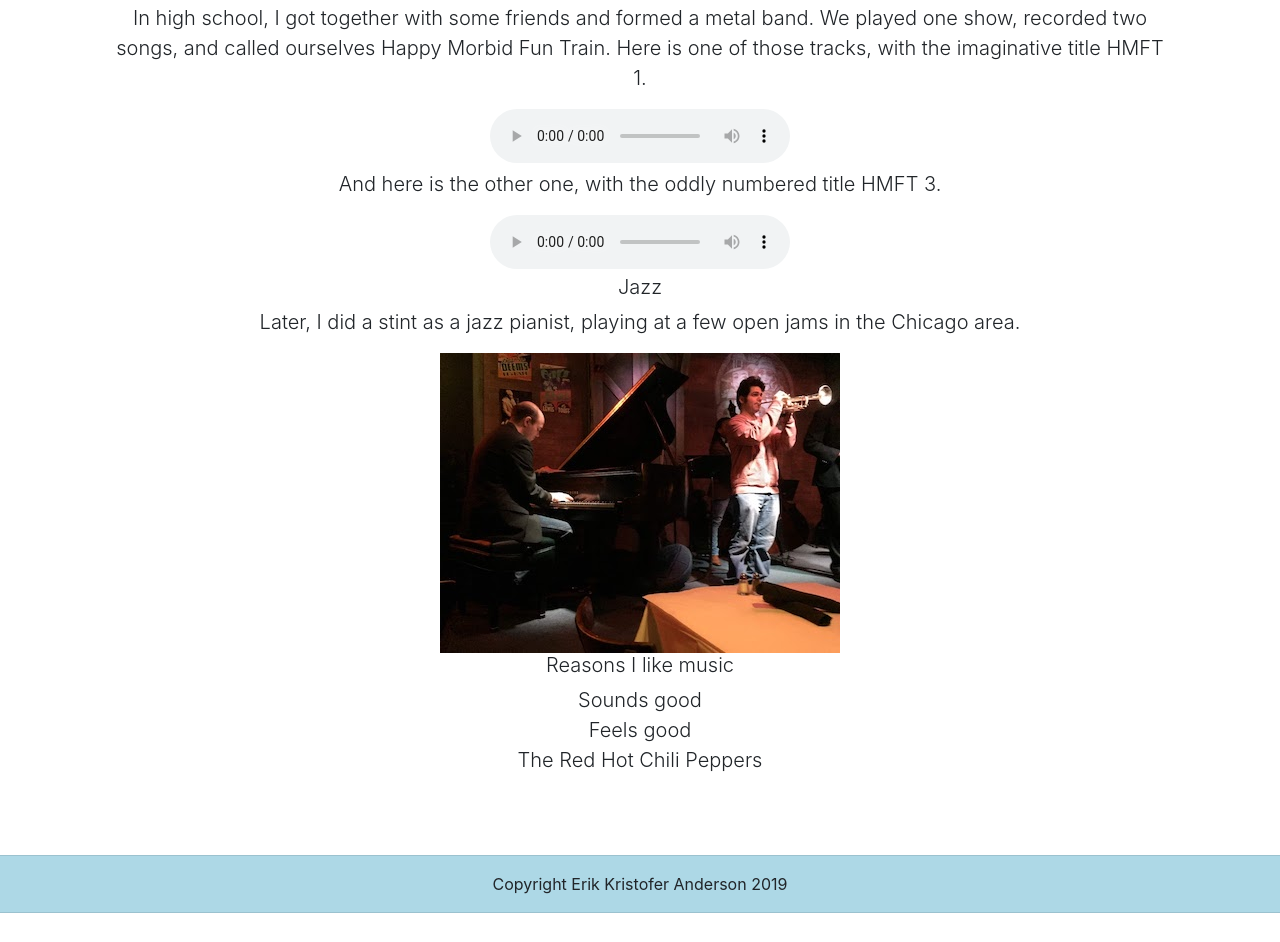
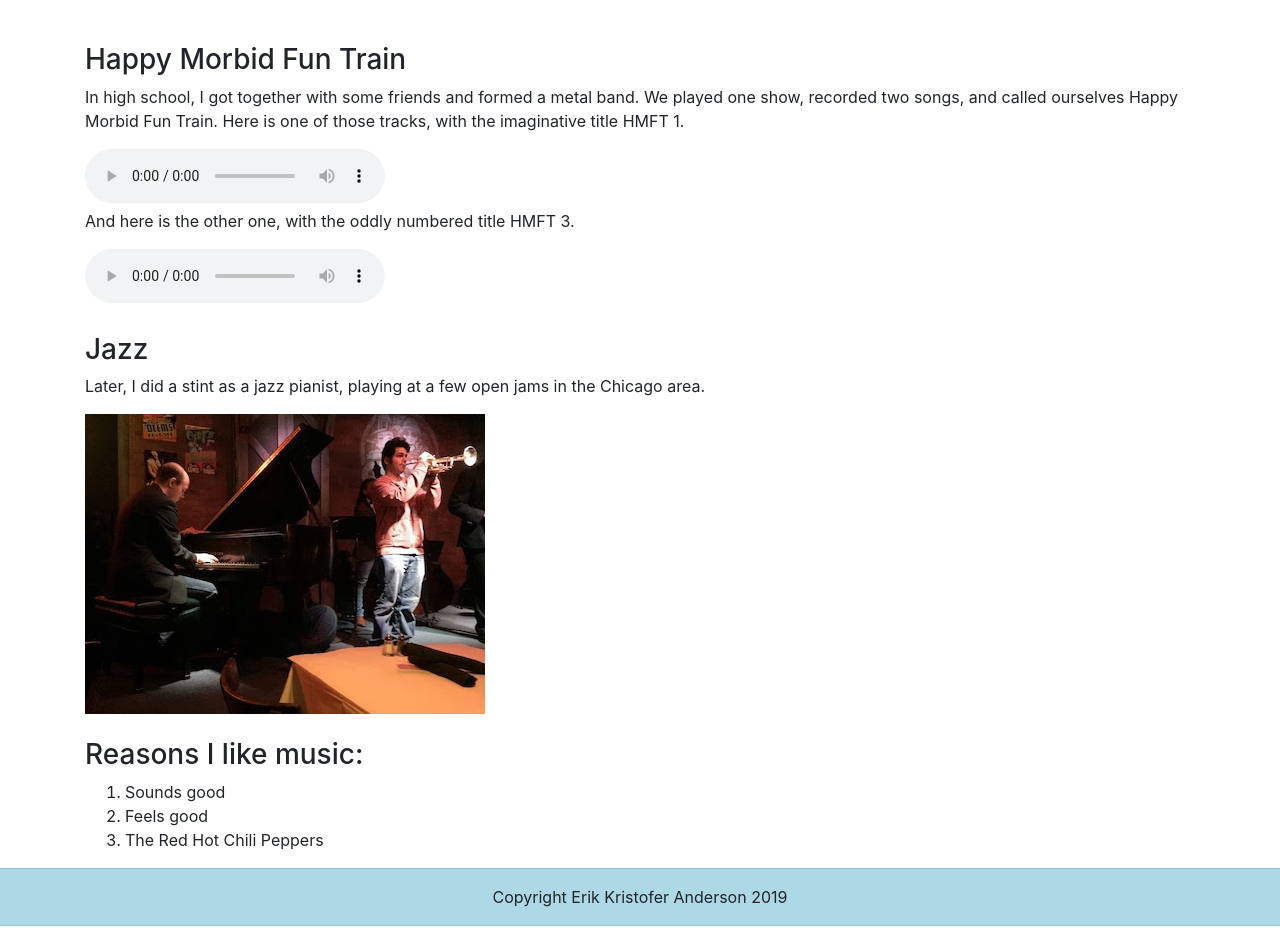
Before and after one commit to erik-kristofer-anderson/scratchunit2, a plain HTML site: page music.html in a window 1280 px wide. Shown: the part 245-1187 px from the top of the page. Drawn offline with Linux system fonts and the light colour scheme.

Commit message:
adjusted look of site

```diff
--- a/music.html
+++ b/music.html
@@ -30,6 +30,7 @@
             .bd-placeholder-img-lg {
                 font-size: 3.5rem;
             }
+
         }
     </style>
     <!-- Custom styles for this template -->
@@ -63,13 +64,14 @@
 <main role="main" class="container">
 
     <div class="starter-template">
-        <h1 class="lead">Erik's Music</h1>
+        <h1 >Erik's Music</h1>
         <!--        <img src="erik.jpg" alt="photo of erik" width = "400">-->
         <h2 class="lead">Here are some of My Musical endeavors</h2>
+    </div>
     <br>
 
-        <h3 class="lead">Happy Morbid Fun Train</h3>
-        <p class="lead">
+    <h3>Happy Morbid Fun Train</h3>
+    <p>
         In high school, I got together with some friends and formed a metal band.
         We played one show, recorded two songs, and called ourselves Happy Morbid Fun Train.
         Here is one of those tracks, with the imaginative title HMFT 1.
@@ -80,40 +82,42 @@
         Alternate text: Your browser does not support the audio element.
     </audio>
 
-        <p class="lead">And here is the other one, with the oddly numbered title HMFT 3.</p>
+    <p>And here is the other one, with the oddly numbered title HMFT 3.</p>
     <audio controls>
         <source src="HMFT_3.mp3" type="audio/mpeg">
         Alternate text: Your browser does not support the audio element.
     </audio>
 
     <br>
-        <h3 class="lead"> Jazz
+    <br>
+    <h3> Jazz
         <!--    <a href="art.html">Art</a>-->
     </h3>
 
 
-        <p class="lead">
+    <p>
         Later, I did a stint as a jazz pianist, playing at a
         few open jams in the Chicago area.
     </p>
-        <img src="erikpiano.JPG" alt="Erik playing piano" width="400">
+    <img src="erikpiano.JPG" alt="Erik playing piano" width="400" class = "img-responsive">
     <br>
 
     <!--        <p class="lead">Use this document as a way to quickly start any new project.<br> All you get is this text and a mostly barebones HTML document.</p>-->
 
-        <h3 class="lead">Reasons I like music</h3>
-        <p class="lead">
-            Sounds good<br>
-            Feels good<br>
-            The Red Hot Chili Peppers
-        </p>
+    <br>
+    <h3>Reasons I like music:</h3>
+    <ol>
+        <li>Sounds good</li>
+        <li>Feels good</li>
+        <li>The Red Hot Chili Peppers</li>
+    </ol>
 
     <!--        <ol class="lead">-->
     <!--            <li>Cats</li>-->
     <!--        </ol>-->
 
 
-    </div>
+
 
 </main><!-- /.container -->
 
--- a/my_styles.css
+++ b/my_styles.css
@@ -2,3 +2,28 @@
     background: lightblue;
     text-align: center;
 }
+
+
+.img-responsive {
+    display: inline;
+    max-width: 100%;
+    height: auto;
+}
+
+
+<style>
+ .bd-placeholder-img {
+     font-size: 1.125rem;
+     text-anchor: middle;
+     -webkit-user-select: none;
+     -moz-user-select: none;
+     -ms-user-select: none;
+     user-select: none;
+ }
+
+@media (min-width: 768px) {
+    .bd-placeholder-img-lg {
+        font-size: 3.5rem;
+    }
+}
+</style>
```
Also changed, not shown: index.html (+17 -30 lines), art_old.html (renamed from art.html). Lines whose indentation alone changed are shown as unchanged.
